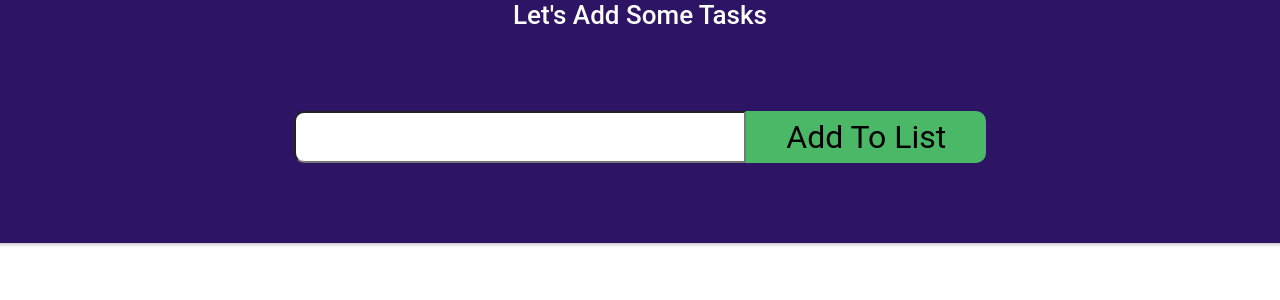
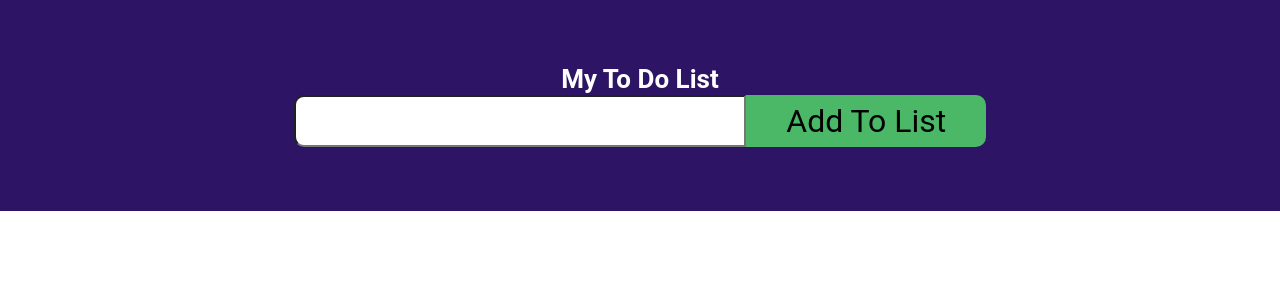
Before and after one commit to timegated/ionic-todo-ts, a React (Create React App) app: page /home in a window 1280 px wide. Shown: the top 300 px of the page. Built offline with nearby package versions, Linux system fonts and the light colour scheme.

Commit message:
Changed delete functionality to grab Id's instead of task text

```diff
--- a/public/index.html
+++ b/public/index.html
@@ -2,7 +2,7 @@
 <html lang="en">
   <head>
     <meta charset="utf-8" />
-    <title>Ionic App</title>
+    <title>Ionic Tasklist</title>
 
     <base href="/" />
 
--- a/src/components/TaskForm.tsx
+++ b/src/components/TaskForm.tsx
@@ -25,6 +25,7 @@ const TaskForm: React.FC<AddTaskFormProps> = ({ addTask }) => {
   return (
     <>
       <FormContainer>
+        <HeaderTitle>My To Do List</HeaderTitle>
         <Form onSubmit={handleSubmit}>
           <InputContainer>
             <Input type="text" value={task} onChange={handleChange} />
@@ -36,21 +37,32 @@ const TaskForm: React.FC<AddTaskFormProps> = ({ addTask }) => {
   )
 };
 
+
+
 const FormContainer = styled.div`
   background-color: #2E1465;
+  margin: 2.5rem 0 0 0;
+  padding: 1.5rem;
+`;
+
+const HeaderTitle = styled.h1`
+  text-align: center;
   margin: 0;
-`
+  color: #FFFFFF;
+  font-weight: 600;
+`;
+
 const Form = styled.form`
   margin: 0;
-`
+`;
 const InputContainer = styled.div`
-  max-width: 1200px;
+  max-width: 85%;
   margin: 0 auto;
   display: flex;
   flex-direction: row;
   justify-content: center;
-  padding: 5rem;
-`
+  padding-bottom: 2.5rem;
+`;
 const Input = styled.input`
 font-size: 32px;
 border-radius:  10px 0 0 10px;
@@ -60,7 +72,7 @@ margin: 0;
     font-size: 18px;
 
   }
-`
+`;
 
 const SubmitButton = styled.button`
   background: #4AB866;
@@ -75,5 +87,5 @@ const SubmitButton = styled.button`
     font-size: 18px;
 
   }
-`
+`;
 export default TaskForm
--- a/src/components/TaskList.tsx
+++ b/src/components/TaskList.tsx
@@ -4,7 +4,7 @@ import styled from 'styled-components';
 
 type ToggleComplete = (selectedTask: string) => void;
 type EditTask = (id: number) => void;
-type DeleteTask = (selectedTask: string) => void;
+type DeleteTask = (id: number) => void;
 type HandleShowModal = () => void;
 
 type Tasks = {
--- a/src/components/TaskListItem.tsx
+++ b/src/components/TaskListItem.tsx
@@ -1,10 +1,10 @@
-import React, {FormEvent} from 'react';
+import React from 'react';
 import styled from 'styled-components';
 import { TrashOutline, PencilOutline } from 'react-ionicons';
 
 type ToggleComplete = (selectedTask: string) => void;
 type EditTask = (id: number) => void;
-type DeleteTask = (selectedTask: string) => void;
+type DeleteTask = (id: number) => void;
 type ShowModal = () => void;
 
 type Tasks = {
@@ -25,7 +25,8 @@ const TaskListItem: React.FC<TaskListItemProps> = ({ task, toggleComplete, editT
   const multipleEvents = () => {
     handleShowModal();
     editTask(task.id);
-  }
+  };
+
   return (
     <ListItemContainer>
       <ListItem>
@@ -37,7 +38,7 @@ const TaskListItem: React.FC<TaskListItemProps> = ({ task, toggleComplete, editT
       </ListItem>
       <div>
         <MyPencil onClick={() => multipleEvents()}/>
-        <MyTrashCan style={{ cursor: 'pointer', marginRight: '0.50rem' }} onClick={() => deleteTask(task.text) }/>
+        <MyTrashCan style={{ cursor: 'pointer', marginRight: '0.50rem' }} onClick={() => deleteTask(task.id) }/>
       </div>
     </ListItemContainer>
   )
--- a/src/pages/Home.tsx
+++ b/src/pages/Home.tsx
@@ -5,7 +5,7 @@ import TaskList from "../components/TaskList";
 import styled from 'styled-components';
 
 type ToggleComplete = (selectedTask: string) => void;
-type DeleteTask = (selectedTask: string) => void;
+type DeleteTask = (id: number) => void;
 type EditTask = (id: number) => void;
 type ShowModal = () => void;
 
@@ -59,22 +59,20 @@ const Home: React.FC = () => {
       }
       return task;
     });
-    setTasks(updatedTask);
     console.log('The task Id',id)
   };
 
-  const deleteTask: DeleteTask = (selectedTask: any) => {
-    const updatedTasks = tasks.filter(task => task.text !== selectedTask);
+  const deleteTask: DeleteTask = (id:number) => {
+    const updatedTasks = tasks.filter(task => task.id !== id);
     setTasks(updatedTasks);
     localStorage.setItem('tasks', JSON.stringify(updatedTasks))
   };
 
   return (
     <IonPage>
-      <IonHeader>
-        <HeaderTitle>Let's Add Some Tasks</HeaderTitle>
+      <Header>
         <TaskForm addTask={ addTask }/>
-      </IonHeader>
+      </Header>
       <IonContent>
         <IonModal isOpen={showModal}>
           <h1 style={{ textAlign: 'center', marginTop: '2.5rem' }}>Edit Task</h1>
@@ -88,13 +86,10 @@ const Home: React.FC = () => {
     </IonPage>
   );
 };
+const Header = styled.header`
+  background-color: #2E1465;
+`
 
-const HeaderTitle = styled.h1`
-  text-align: center;
-  margin: 0;
-  background-color: #2E1465;
-  color: #FFFFFF;
-`;
 
 const MyButton = styled.button`
   background:linear-gradient(90deg,#0ba9a7,#44c983);
```
Also changed, not shown: public/manifest.json.
